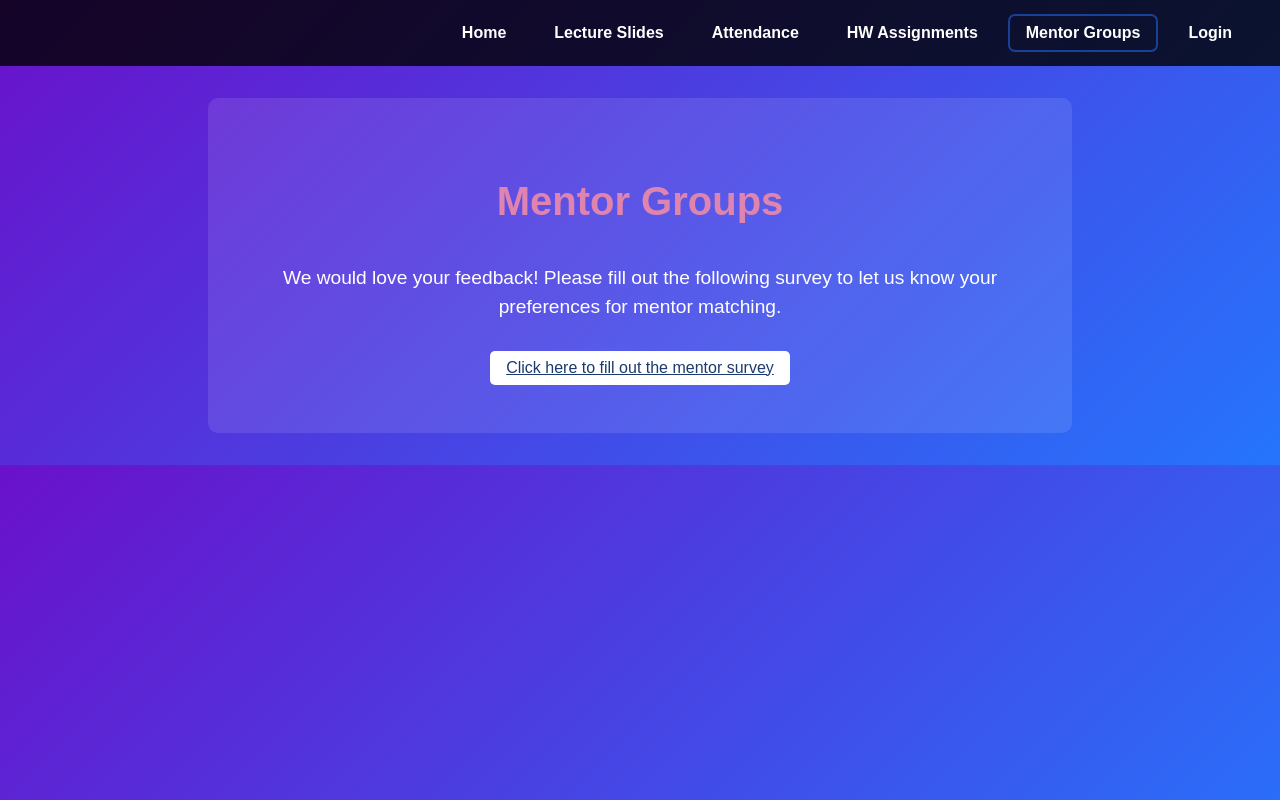
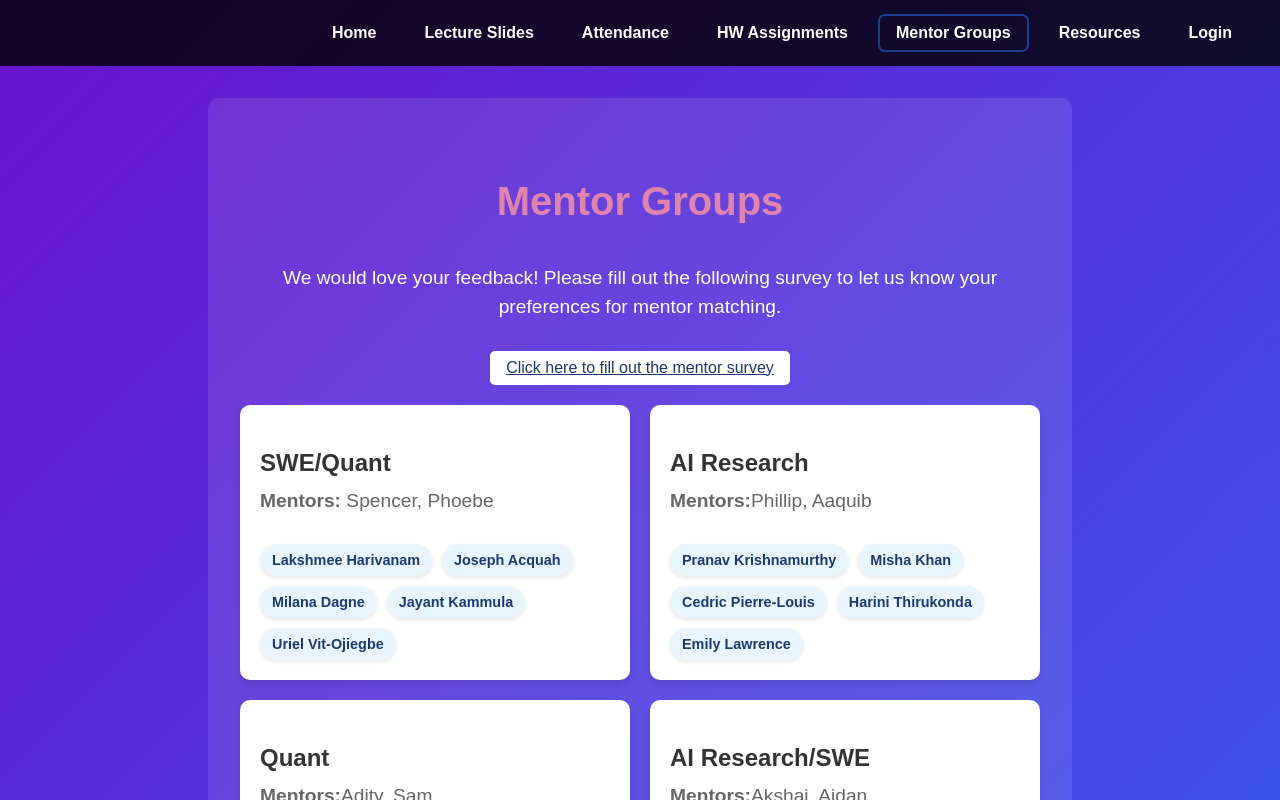
Before and after one commit to Samara-dotcom/appdevhackathonfinal, a React (Create React App) app: page / in a window 1280 px wide. Both pictures are taken after a click on the button "Mentor Groups". Shown: the top 800 px of the page. Built offline with nearby package versions, Linux system fonts and the light colour scheme.

Commit message:
Mentor groups and office hours added

```diff
--- a/src/App.css
+++ b/src/App.css
@@ -100,6 +100,15 @@ button:active {
   text-align: center;
 }
 
+#mentor-groups {
+  padding: 3em 2em;
+  background-color: rgba(255, 255, 255, 0.1);
+  border-radius: 10px;
+  margin: 2em auto;
+  max-width: 800px;
+  text-align: center;
+}
+
 #mentor-groups h2 {
   font-size: 2.5rem;
   margin-bottom: 1em;
@@ -128,6 +137,58 @@ button:active {
   color: white;
   transform: scale(1.05);
 }
+
+.mentor-groups-container {
+  display: grid;
+  grid-template-columns: repeat(auto-fit, minmax(300px, 1fr));
+  gap: 20px;
+  margin-top: 20px;
+}
+
+.group-card {
+  background: #ffffff;
+  border-radius: 10px;
+  box-shadow: 0 4px 6px rgba(0, 0, 0, 0.1);
+  padding: 20px;
+  text-align: left;
+}
+
+.group-card h3 {
+  font-size: 1.5em;
+  color: #333;
+  margin-bottom: 10px;
+}
+
+.group-card p {
+  margin: 0 0 10px;
+  color: #666;
+}
+
+.members {
+  display: flex;
+  flex-wrap: wrap;
+  gap: 10px;
+}
+
+.member {
+  background: #e9f5ff;
+  border-radius: 20px;
+  padding: 8px 12px;
+  font-size: 0.9em;
+  font-weight: bold;
+  color: #1B3B6F;
+  display: inline-flex;
+  align-items: center;
+  justify-content: center;
+  box-shadow: 0 2px 4px rgba(0, 0, 0, 0.1);
+  transition: transform 0.2s ease;
+}
+
+.member:hover {
+  transform: scale(1.1);
+  background: #d0ebff;
+}
+
 
 #login {
   display: flex;
@@ -179,3 +240,15 @@ button:active {
 .google-login-btn {
   margin: 1em 0;
 }
+
+.card {
+  background-color: #ffffff;
+  box-shadow: 0 4px 6px rgba(0, 0, 0, 0.1);
+  border-radius: 10px;
+  padding: 20px;
+  margin: 20px auto;
+  max-width: 800px;
+  text-align: center;
+  font-family: 'Arial', sans-serif;
+  color: #333333;
+}
--- a/src/App.tsx
+++ b/src/App.tsx
@@ -69,6 +69,9 @@ const App: React.FC = () => {
                 <button onClick={() => setActiveTab("mentor-groups")}>Mentor Groups</button>
               </li>
               <li>
+                <button onClick={() => setActiveTab("resources")}>Resources</button>
+              </li>
+              <li>
                 <button onClick={() => setActiveTab("login")}>Login</button>
               </li>
             </ul>
@@ -138,6 +141,126 @@ const App: React.FC = () => {
     >
       Click here to fill out the mentor survey
     </a>
+
+    {/* Mentor Groups Layout */}
+    <div className="mentor-groups-container">
+      <div className="group-card">
+        <h3>SWE/Quant</h3>
+        <p><strong>Mentors:</strong> Spencer, Phoebe</p>
+        <div className="members">
+          <div className="member">Lakshmee Harivanam</div>
+          <div className="member">Joseph Acquah</div>
+          <div className="member">Milana Dagne</div>
+          <div className="member">Jayant Kammula</div>
+          <div className="member">Uriel Vit-Ojiegbe</div>
+        </div>
+      </div>
+      <div className="group-card">
+        <h3>AI Research</h3>
+        <p><strong>Mentors:</strong>Phillip, Aaquib</p>
+        <div className="members">
+          <div className="member">Pranav Krishnamurthy</div>
+          <div className="member">Misha Khan</div>
+          <div className="member">Cedric Pierre-Louis</div>
+          <div className="member">Harini Thirukonda</div>
+          <div className="member">Emily Lawrence</div>
+        </div>
+      </div>
+      <div className="group-card">
+        <h3>Quant</h3>
+        <p><strong>Mentors:</strong>Adity, Sam</p>
+        <div className="members">
+          <div className="member">Deep Mistry</div>
+          <div className="member">Samara Rahman</div>
+          <div className="member">Yashu Bommareddy</div>
+          <div className="member">Mazin Nadaf</div>
+          <div className="member">Brandon Isbell</div>
+        </div>
+      </div>
+      <div className="group-card">
+        <h3>AI Research/SWE</h3>
+        <p><strong>Mentors:</strong>Akshaj, Aidan</p>
+        <div className="members">
+          <div className="member">Andy Chen</div>
+          <div className="member">Kira Le</div>
+          <div className="member">Lily Ureta</div>
+          <div className="member">Kyle Yin</div>
+          <div className="member">Rachel Li</div>
+        </div>
+      </div>
+      <div className="group-card">
+        <h3>SWE</h3>
+        <p><strong>Mentors:</strong>Brian, Yanit</p>
+        <div className="members">
+          <div className="member">Sawyer Bloom</div>
+          <div className="member">Lauren Lipinski</div>
+          <div className="member">Ryan Selser</div>
+          <div className="member">Natali Oleinik</div>
+          <div className="member">Jacob Demory</div>
+        </div>
+      </div>
+      <div className="group-card">
+        <h3>SWE 2</h3>
+        <p><strong>Mentors:</strong>Maura, Michelle</p>
+        <div className="members">
+          <div className="member">Autumn Anson</div>
+          <div className="member">Rukmini Gaddam</div>
+          <div className="member">Muatasim Miller</div>
+          <div className="member">Nate Zhang</div>
+          <div className="member">Ryan Li</div>
+        </div>
+      </div>
+      <div className="group-card">
+        <h3>SWE 3</h3>
+        <p><strong>Mentors:</strong>Jayden, Ravi</p>
+        <div className="members">
+          <div className="member">Kaleb Ward</div>
+          <div className="member">Andrew Chen</div>
+          <div className="member">Bhavya Tanugula</div>
+          <div className="member">Nimisokan Ojkutu</div>
+          <div className="member">Harleen Green</div>
+        </div>
+      </div>
+      <div className="group-card">
+        <h3>SWE/AI Research 2</h3>
+        <p><strong>Mentors:</strong>Nitish, Gavin</p>
+        <div className="members">
+          <div className="member">Aditi Sethi</div>
+          <div className="member">Nithya Gopalakrishnan</div>
+          <div className="member">Aryan Jain</div>
+          <div className="member">Dhruv Satanur</div>
+          <div className="member">Rushil Juneja</div>
+        </div>
+      </div>
+      <div className="group-card">
+        <h3>PM/Consulting/SWE</h3>
+        <p><strong>Mentors:</strong>Samai, Matt</p>
+        <div className="members">
+          <div className="member">Vir Trivedi</div>
+          <div className="member">Riya Laxmi</div>
+          <div className="member">Madeline Moldrem</div>
+          <div className="member">Samantha Tyles</div>
+          <div className="member">James Miller</div>
+        </div>
+      </div>
+    </div>
+  </section>
+)}
+
+
+{activeTab === "resources" && (
+  <section id="resources" className="card">
+    <h2>Office Hours</h2>
+    <h3>Evelyn</h3>
+    <p>Times: Wednesday 3:10 - 4:10, Thursday 5:00 - 6:00</p>
+    <a href="https://us05web.zoom.us/j/3973323282?pwd=bU1uZTVUMHpvMFIzL1EvMFdqTTNadz09" target="_blank" rel="noopener noreferrer">
+      Zoom Link
+    </a>
+    <h3>Kimber</h3>
+    <p>Times: Tuesday 1-2, Thursday 1-3</p>
+    <a href="https://umd.zoom.us/j/5697396597" target="_blank" rel="noopener noreferrer">
+      Zoom Link
+    </a>
   </section>
 )}
 
```
